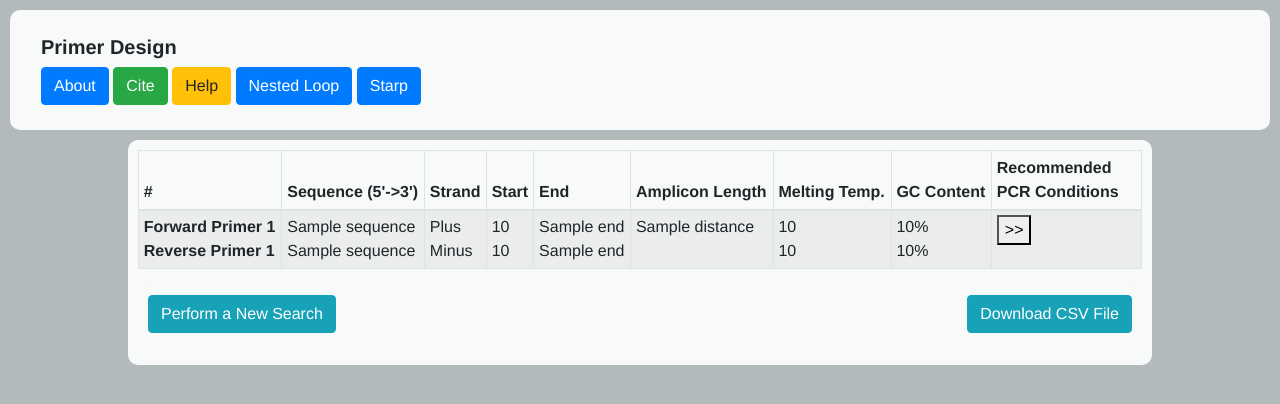
After one commit to kalebburnham/USDAARS-primerlibweb, a Flask app: template primerlibweb/templates/nestedloopresults.html in a window 1280 px wide. The commit adds this page. Shown: the top 404 px of the page. Run offline with Flask 2, Linux system fonts and the light colour scheme; the template is opened without the code that fills it: most values are stand-ins (such as "Sample title", 1, 10 or a date in 2020); some libraries are stand-ins or nearby versions.

Commit message:
Open Nestedloop results in new page instead of a modal.

```diff
--- /dev/null
+++ b/primerlibweb/static/nestedloopresults.css
@@ -0,0 +1,27 @@
+#navigation {
+    padding: 10px;
+    background-color: #f8faf9;
+    left: 0;
+    right: 0;
+    margin: auto;
+    margin-top: 10px;
+    margin-bottom: 10px;
+    height: 60px;
+    border-radius: 10px;
+    width: 100%;
+  }
+
+#resultsTable {
+    background-color: #f8faf9;
+    border-radius: 10px;
+    padding: 10px;
+    left: 0;
+    right: 0;
+    margin: auto;
+    margin-top: 10px;
+
+    width: 80%;
+    background-color: #f8faf9;
+    border-radius: 10px;
+    padding: 10px;
+  }
--- /dev/null
+++ b/primerlibweb/static/nestedloopresults.js
@@ -0,0 +1,8 @@
+function toggle_pcr_condition_display(id) {
+    element = document.getElementById(id);
+    if (element.style.display == 'none') {
+        element.style.display = 'block';
+    } else {
+        element.style.display = 'none';
+    }
+}
--- /dev/null
+++ b/primerlibweb/templates/nestedloopresults.html
@@ -0,0 +1,70 @@
+{% extends "base.html" %}
+
+
+{% block head %}
+  {{ super() }}
+  <link rel="stylesheet" href="{{ url_for('static', filename='nestedloopresults.css') }}">
+  <script src="{{ url_for('static', filename='nestedloopresults.js') }}"></script>
+{% endblock %}
+
+{% block body %}
+{{ super() }}
+
+<div id="resultsTable">
+
+    <table class="table table-striped table-bordered table-sm">
+      <thead>
+        <th scope="col">#</th>
+        <th scope="col">Sequence (5'->3')</th>
+        <th scope="col">Strand</th>
+        <th scope="col">Start</th>
+        <th scope="col">End</th>
+        <th scope="col">Amplicon Length</th>
+        <th scope="col">Melting Temp.</th>
+        <th scope="col">GC Content</th>
+        <th scope="col">Recommended PCR Conditions</th>
+      </thead>
+
+      <tbody>
+      {% for pair in pairs %}
+      <tr>
+        <th scope="row">Forward Primer {{ loop.index }}<br>
+                              Reverse Primer {{ loop.index }}</th>
+        <td>{{ pair.forward_primer.sequence }}<br>
+            {{ pair.reverse_primer.sequence }}
+        </td>
+        <td>Plus<br>Minus</td>
+        <td>{{ pair.forward_primer.start + 1 }}<br>
+            {{ pair.reverse_primer.start + 1 }}</td>
+        <td>{{ pair.forward_primer.end }}<br>
+            {{ pair.reverse_primer.end }}</td>
+        <td>{{ pair.distance }}</td>
+        <td>{{ pair.forward_primer.tm|round(2) }}<br>
+            {{ pair.reverse_primer.tm|round(2) }}</td>
+        <td>{{ (pair.forward_primer.gc*100)|round(1) }}%<br>
+            {{ (pair.reverse_primer.gc*100)|round(1) }}%</td>
+        <td style="width: 150px;"><button onclick="toggle_pcr_condition_display('pcr_conditions{{loop.index}}')">>></button>
+          <div id="pcr_conditions{{loop.index}}" class="container" style="display: none;">
+            <p><b>Additive</b></p>
+            {{ pair.additive().additive }} &#181;l / 15 &#181;l
+            <p><b>Loop 2 program:</b><pre>{{ pair.additive().pcr_temperatures }}</pre></p>
+            <p><b>Loop 2 cycle number:</b></p>
+            <p>N={{ pair.additive().n }}</p>
+          </div>
+        </td>
+      </tr>
+      {% endfor %}
+      </tbody>
+    </table>
+    <div id="navigation">
+      <form action="{{ url_for('nestedloop') }}">
+        <button style="float: left;" class="btn btn-info">Perform a New Search</button>
+      </form>
+      <form action="{{ url_for('download_csv') }}" method="post" target="_blank" >
+        <button style="float: right;" class="btn btn-info">Download CSV File</button>
+      </form>
+    </div>
+  </div>
+
+
+{% endblock %}
--- a/routes.py
+++ b/routes.py
@@ -142,7 +142,7 @@ def run_nestedloop():
                                nontargets=request.form['nontargets'])
     """
 
-    return render_template('nestedloop.html', session=session,
+    return render_template('nestedloopresults.html', session=session,
                            ref_sequence=request.form['ref_sequence'],
                            nontargets=request.form['nontargets'],
                            pairs=nl.pairs)
```
Also changed, not shown: primerlibweb/static/nestedloop.css (+0 -23 lines), primerlibweb/static/nestedloop.js (+0 -9 lines), primerlibweb/templates/nestedloop.html (+1 -75 lines).
